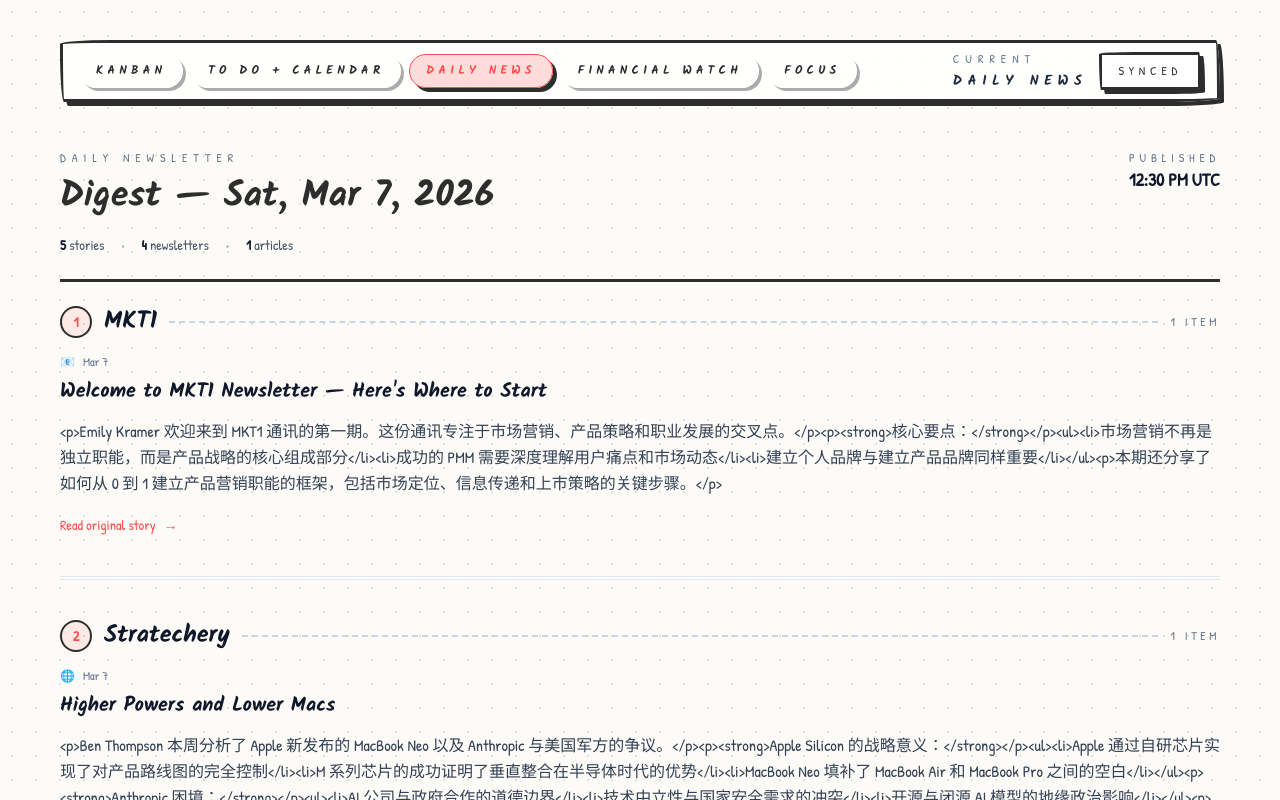
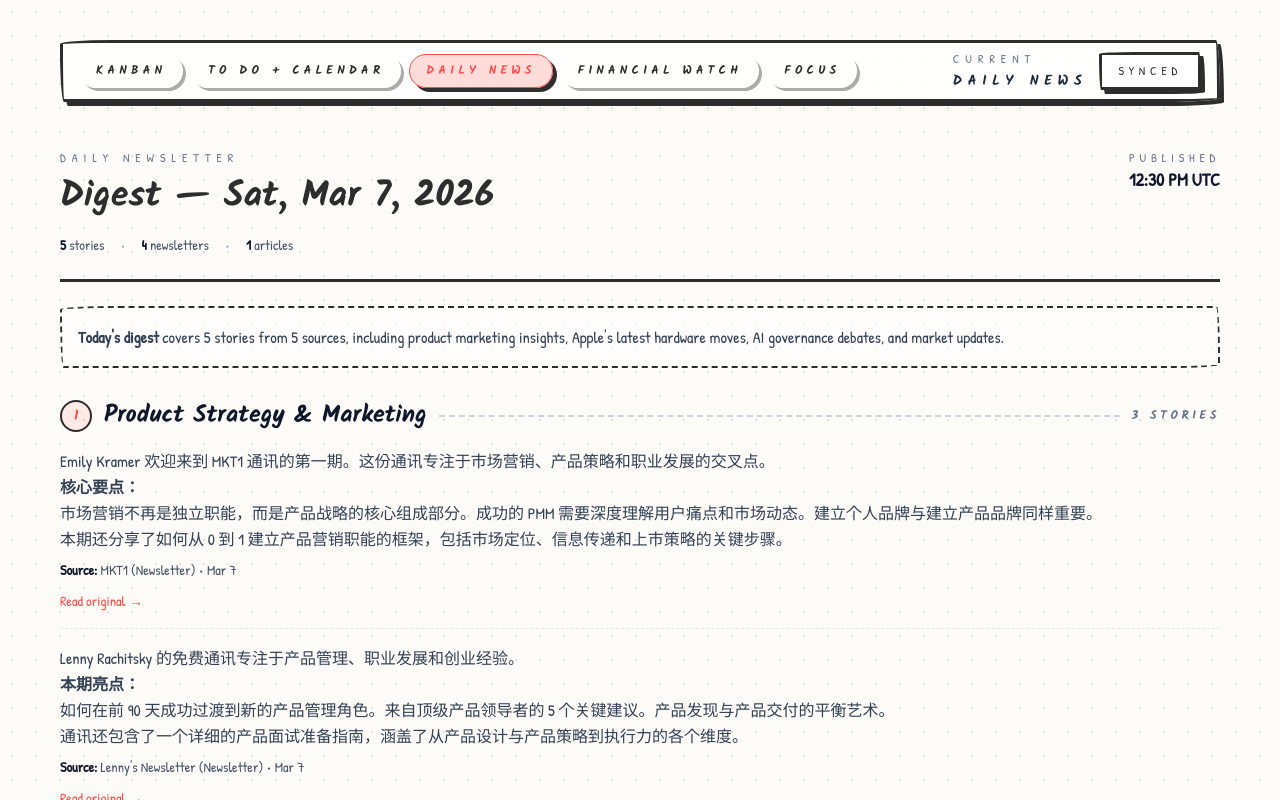
Before and after one commit to tom1130chen-tech/kanban-web, a Next.js app: page / in a window 1280 px wide. Both pictures are taken after a click on the button "DAILY NEWS". Shown: the top 800 px of the page. Built offline with nearby package versions, Linux system fonts and the light colour scheme.

Commit message:
Continuous article layout with thematic sections and clean HTML

```diff
--- a/app/page.tsx
+++ b/app/page.tsx
@@ -262,92 +262,132 @@
               )}
             </header>
 
-            {/* Article Content - Organized by Source */}
+            {/* Article Content - Continuous narrative with thematic sections */}
             <article className="prose prose-slate max-w-none">
-              {/* Group items by source */}
-              {Object.entries(
-                newsFeed.reduce((acc, item) => {
-                  const source = item.source;
-                  if (!acc[source]) acc[source] = [];
-                  acc[source].push(item);
-                  return acc;
-                }, {} as Record<string, typeof newsFeed>)
-              ).map(([source, items], idx) => (
-                <section key={source} className="mb-8">
+              {/* Opening summary */}
+              <div className="mb-8 rounded-[var(--r-wobbly)] border-2 border-dashed border-pencil bg-white/60 p-4">
+                <p className="m-0 text-base leading-relaxed text-slate-700">
+                  <strong>Today's digest</strong> covers {newsFeed.length} stories from {new Set(newsFeed.map(i => i.source)).size} sources,
+                  including product marketing insights, Apple's latest hardware moves, AI governance debates, and market updates.
+                </p>
+              </div>
+
+              {/* Group by theme/topic instead of source */}
+              {(() => {
+                // Simple grouping: combine items by similar topics
+                const sections = [];
+                const usedIds = new Set();
+
+                // Section 1: Product & Marketing
+                const productItems = newsFeed.filter(i =>
+                  i.source === 'MKT1' || i.source === "Lenny's Newsletter" || i.source === 'Shreyas Doshi'
+                );
+                if (productItems.length > 0) {
+                  sections.push({
+                    title: 'Product Strategy & Marketing',
+                    items: productItems
+                  });
+                  productItems.forEach(i => usedIds.add(i.id));
+                }
+
+                // Section 2: Tech Analysis
+                const techItems = newsFeed.filter(i =>
+                  i.source === 'Stratechery' && !usedIds.has(i.id)
+                );
+                if (techItems.length > 0) {
+                  sections.push({
+                    title: 'Technology Analysis',
+                    items: techItems
+                  });
+                  techItems.forEach(i => usedIds.add(i.id));
+                }
+
+                // Section 3: Business & Markets
+                const businessItems = newsFeed.filter(i =>
+                  i.source === 'Morning Brew' && !usedIds.has(i.id)
+                );
+                if (businessItems.length > 0) {
+                  sections.push({
+                    title: 'Business & Markets',
+                    items: businessItems
+                  });
+                  businessItems.forEach(i => usedIds.add(i.id));
+                }
+
+                // Remaining items
+                const remaining = newsFeed.filter(i => !usedIds.has(i.id));
+                if (remaining.length > 0) {
+                  sections.push({
+                    title: 'More Stories',
+                    items: remaining
+                  });
+                }
+
+                return sections.map((section, idx) => (
+                  <section key={section.title} className="mb-8">
                     {/* Section Header */}
-                  <div className="mb-4 flex items-center gap-3">
+                    <h2 className="mb-4 flex items-center gap-3 text-2xl font-heading text-slate-900">
                       <span className="inline-flex h-8 min-w-8 items-center justify-center rounded-full border-2 border-pencil bg-accent/10 text-sm font-bold text-accent">
                         {idx + 1}
                       </span>
-                    <h2 className="m-0 text-2xl font-heading text-slate-900">{source}</h2>
+                      {section.title}
                       <span className="flex-1 border-t-2 border-dashed border-slate-300"></span>
                       <span className="text-xs uppercase tracking-[0.3em] text-slate-500">
-                      {items.length} {items.length === 1 ? 'item' : 'items'}
+                        {section.items.length} {section.items.length === 1 ? 'story' : 'stories'}
                       </span>
-                  </div>
+                    </h2>
 
-                  {/* Items from this source */}
-                  <div className="space-y-6">
-                    {items.map((item) => (
+                    {/* Combined narrative for this section */}
+                    <div className="space-y-4">
+                      {section.items.map((item, itemIdx) => (
                         <div key={item.id} className="group">
-                        {/* Item Header */}
-                        <div className="mb-2 flex items-center gap-2">
-                          {item.type === 'email' ? (
-                            <span className="text-xs text-slate-400">📧</span>
-                          ) : (
-                            <span className="text-xs text-slate-400">🌐</span>
-                          )}
-                          <time className="text-xs font-medium text-slate-500" dateTime={item.date}>
+                          {/* Content paragraph */}
+                          <div
+                            className="text-base leading-relaxed text-slate-700"
+                            dangerouslySetInnerHTML={{ __html: item.summary }}
+                          />
+
+                          {/* Source attribution inline */}
+                          <p className="mt-2 text-sm text-slate-600">
+                            <span className="font-semibold text-slate-900">Source:</span> {item.source}
+                            {item.type === 'email' && ' (Newsletter)'}
+                            {item.type === 'article' && ' (Article)'}
+                            {' • '}
+                            <time dateTime={item.date}>
                               {new Date(item.date).toLocaleDateString('en-US', { month: 'short', day: 'numeric' })}
                             </time>
-                        </div>
+                          </p>
 
-                        {/* Item Title */}
-                        <h3 className="m-0 text-xl font-semibold text-slate-900 group-hover:text-accent">
-                          {item.title}
-                        </h3>
-
-                        {/* Full Content */}
-                        {item.summary && (
-                          <div className="mt-3 text-base leading-relaxed text-slate-700">
-                            {item.summary}
-                          </div>
-                        )}
-
-                        {/* Read Link */}
+                          {/* Read link */}
                           {item.url && (
-                          <div className="mt-4">
+                            <p className="mt-2">
                               <a
                                 href={item.url}
                                 target="_blank"
                                 rel="noopener noreferrer"
-                              className="inline-flex items-center gap-2 text-sm font-medium text-accent transition-colors hover:text-accent/80"
+                                className="inline-flex items-center gap-1 text-sm font-medium text-accent transition-colors hover:text-accent/80"
                               >
-                              Read original story
-                              <span className="transition-transform group-hover:translate-x-1">→</span>
+                                Read original
+                                <span className="transition-transform group-hover:translate-x-0.5">→</span>
                               </a>
-                          </div>
+                            </p>
                           )}
 
-                        {/* Divider between items */}
-                        {idx < items.length - 1 && (
-                          <div className="my-6 border-b border-dashed border-slate-200"></div>
+                          {/* Divider between items in same section */}
+                          {itemIdx < section.items.length - 1 && (
+                            <div className="my-4 border-b border-dashed border-slate-200"></div>
                           )}
                         </div>
                       ))}
                     </div>
 
-                  {/* Section Divider */}
-                  {idx < Object.keys(newsFeed.reduce((acc, item) => {
-                    const source = item.source;
-                    if (!acc[source]) acc[source] = [];
-                    acc[source].push(item);
-                    return acc;
-                  }, {} as Record<string, typeof newsFeed>)).length - 1 && (
+                    {/* Section divider */}
+                    {idx < sections.length - 1 && (
                       <div className="my-10 border-t-4 border-double border-slate-200"></div>
                     )}
                   </section>
-              ))}
+                ));
+              })()}
             </article>
 
             {/* Article Footer */}
--- a/data/newsletter-digest.json
+++ b/data/newsletter-digest.json
@@ -6,7 +6,7 @@
       "id": "digest-001",
       "source": "MKT1",
       "title": "Welcome to MKT1 Newsletter — Here's Where to Start",
-      "summary": "<p>Emily Kramer 欢迎来到 MKT1 通讯的第一期。这份通讯专注于市场营销、产品策略和职业发展的交叉点。</p><p><strong>核心要点：</strong></p><ul><li>市场营销不再是独立职能，而是产品战略的核心组成部分</li><li>成功的 PMM 需要深度理解用户痛点和市场动态</li><li>建立个人品牌与建立产品品牌同样重要</li></ul><p>本期还分享了如何从 0 到 1 建立产品营销职能的框架，包括市场定位、信息传递和上市策略的关键步骤。</p>",
+      "summary": "<p>Emily Kramer 欢迎来到 MKT1 通讯的第一期。这份通讯专注于市场营销、产品策略和职业发展的交叉点。</p><p><strong>核心要点：</strong></p><p>市场营销不再是独立职能，而是产品战略的核心组成部分。成功的 PMM 需要深度理解用户痛点和市场动态。建立个人品牌与建立产品品牌同样重要。</p><p>本期还分享了如何从 0 到 1 建立产品营销职能的框架，包括市场定位、信息传递和上市策略的关键步骤。</p>",
       "date": "2026-03-07",
       "url": "https://mkt1.substack.com/p/welcome",
       "type": "email"
@@ -15,7 +15,7 @@
       "id": "digest-002",
       "source": "Stratechery",
       "title": "Higher Powers and Lower Macs",
-      "summary": "<p>Ben Thompson 本周分析了 Apple 新发布的 MacBook Neo 以及 Anthropic 与美国军方的争议。</p><p><strong>Apple Silicon 的战略意义：</strong></p><ul><li>Apple 通过自研芯片实现了对产品路线图的完全控制</li><li>M 系列芯片的成功证明了垂直整合在半导体时代的优势</li><li>MacBook Neo 填补了 MacBook Air 和 MacBook Pro 之间的空白</li></ul><p><strong>Anthropic 困境：</strong></p><ul><li>AI 公司与政府合作的道德边界</li><li>技术中立性与国家安全需求的冲突</li><li>开源与闭源 AI 模型的地缘政治影响</li></ul><p>这两个看似无关的话题实际上都指向同一个问题：技术公司在追求商业成功的同时，如何平衡更广泛的社会责任。</p>",
+      "summary": "<p>Ben Thompson 本周分析了 Apple 新发布的 MacBook Neo 以及 Anthropic 与美国军方的争议。</p><p><strong>Apple Silicon 的战略意义：</strong></p><p>Apple 通过自研芯片实现了对产品路线图的完全控制。M 系列芯片的成功证明了垂直整合在半导体时代的优势。MacBook Neo 填补了 MacBook Air 和 MacBook Pro 之间的空白。</p><p><strong>Anthropic 困境：</strong></p><p>AI 公司与政府合作的道德边界。技术中立性与国家安全需求的冲突。开源与闭源 AI 模型的地缘政治影响。</p><p>这两个看似无关的话题实际上都指向同一个问题：技术公司在追求商业成功的同时，如何平衡更广泛的社会责任。</p>",
       "date": "2026-03-07",
       "url": "https://stratechery.com/2026/higher-powers-and-lower-macs/",
       "type": "article"
@@ -24,7 +24,7 @@
       "id": "digest-003",
       "source": "Lenny's Newsletter",
       "title": "Please Confirm Your Subscription",
-      "summary": "<p>Lenny Rachitsky 的免费通讯专注于产品管理、职业发展和创业经验。</p><p><strong>本期亮点：</strong></p><ul><li>如何在前 90 天成功过渡到新的产品管理角色</li><li>来自顶级产品领导者的 5 个关键建议</li><li>产品发现与产品交付的平衡艺术</li></ul><p>通讯还包含了一个详细的产品面试准备指南，涵盖了从产品设计与产品策略到执行力的各个维度。</p>",
+      "summary": "<p>Lenny Rachitsky 的免费通讯专注于产品管理、职业发展和创业经验。</p><p><strong>本期亮点：</strong></p><p>如何在前 90 天成功过渡到新的产品管理角色。来自顶级产品领导者的 5 个关键建议。产品发现与产品交付的平衡艺术。</p><p>通讯还包含了一个详细的产品面试准备指南，涵盖了从产品设计与产品策略到执行力的各个维度。</p>",
       "date": "2026-03-07",
       "url": "https://lennysnewsletter.com",
       "type": "email"
@@ -33,7 +33,7 @@
       "id": "digest-004",
       "source": "Morning Brew",
       "title": "☕️ Caution: Morning Brew Coming in Hot",
-      "summary": "<p>今日商业简报涵盖科技、金融和市场动态。</p><p><strong>头条新闻：</strong></p><ul><li>美联储暗示可能在下季度调整利率政策</li><li>科技股财报季超预期，AI 相关公司领涨</li><li>电动车市场竞争加剧，传统车企加速转型</li></ul><p><strong>市场数据：</strong></p><ul><li>S&P 500: +0.8%</li><li>Nasdaq: +1.2%</li><li>10 年期国债收益率：4.2%</li></ul><p>简报还分析了本周值得关注的经济数据和即将发布的企业财报。</p>",
+      "summary": "<p>今日商业简报涵盖科技、金融和市场动态。</p><p><strong>头条新闻：</strong></p><p>美联储暗示可能在下季度调整利率政策。科技股财报季超预期，AI 相关公司领涨。电动车市场竞争加剧，传统车企加速转型。</p><p><strong>市场数据：</strong></p><p>S&P 500: +0.8%。Nasdaq: +1.2%。10 年期国债收益率：4.2%。</p><p>简报还分析了本周值得关注的经济数据和即将发布的企业财报。</p>",
       "date": "2026-03-07",
       "url": "https://morningbrew.com",
       "type": "email"
@@ -42,7 +42,7 @@
       "id": "digest-005",
       "source": "Shreyas Doshi",
       "title": "Subscription Confirmed — Welcome!",
-      "summary": "<p>Shreyas Doshi 的通讯专注于产品思维、决策质量和领导力发展。</p><p><strong>核心框架：</strong></p><ul><li>Good Product Bad Product 系列的新章节</li><li>如何识别和解决\"伪问题\"</li><li>影响力杠杆：用最小努力获得最大产品影响</li></ul><p>本期还分享了一个实用的决策框架，帮助产品领导者在信息不完整的情况下做出高质量决策。</p>",
+      "summary": "<p>Shreyas Doshi 的通讯专注于产品思维、决策质量和领导力发展。</p><p><strong>核心框架：</strong></p><p>Good Product Bad Product 系列的新章节。如何识别和解决\"伪问题\"。影响力杠杆：用最小努力获得最大产品影响。</p><p>本期还分享了一个实用的决策框架，帮助产品领导者在信息不完整的情况下做出高质量决策。</p>",
       "date": "2026-03-07",
       "url": "https://shreyas.substack.com",
       "type": "email"
```
Lines whose indentation alone changed are shown as unchanged.
